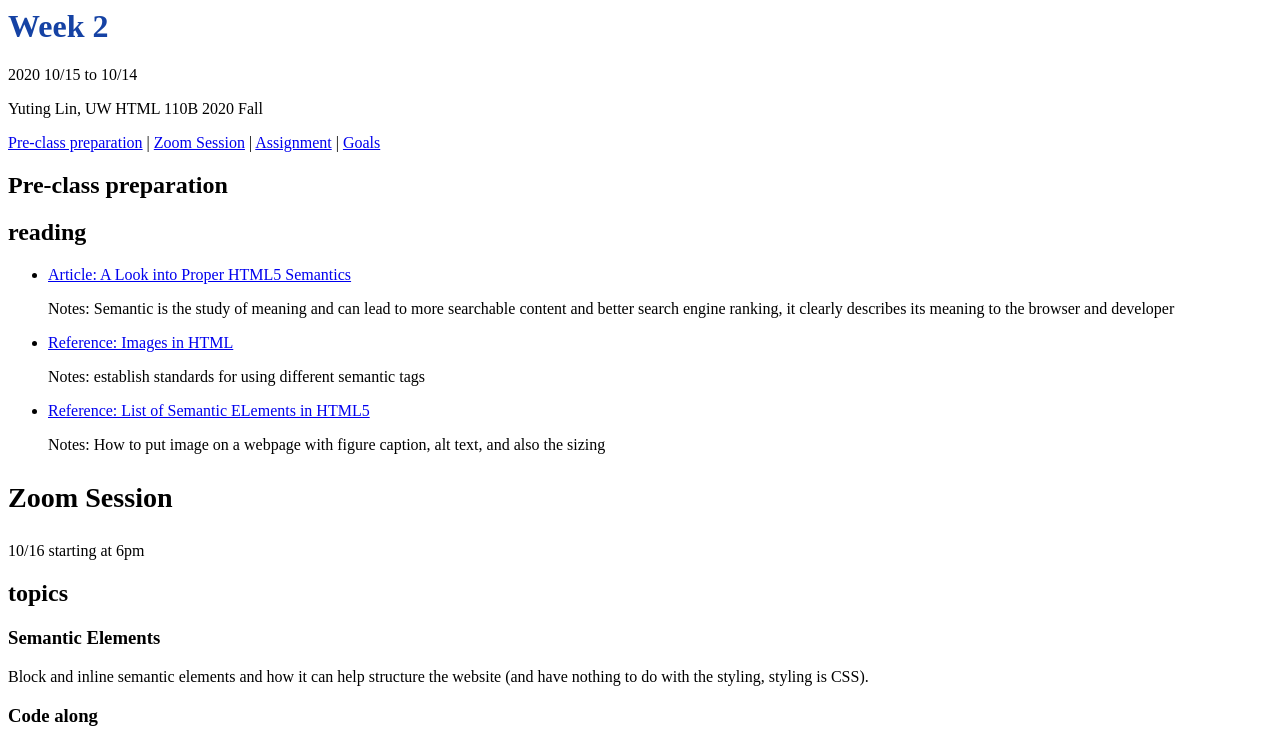
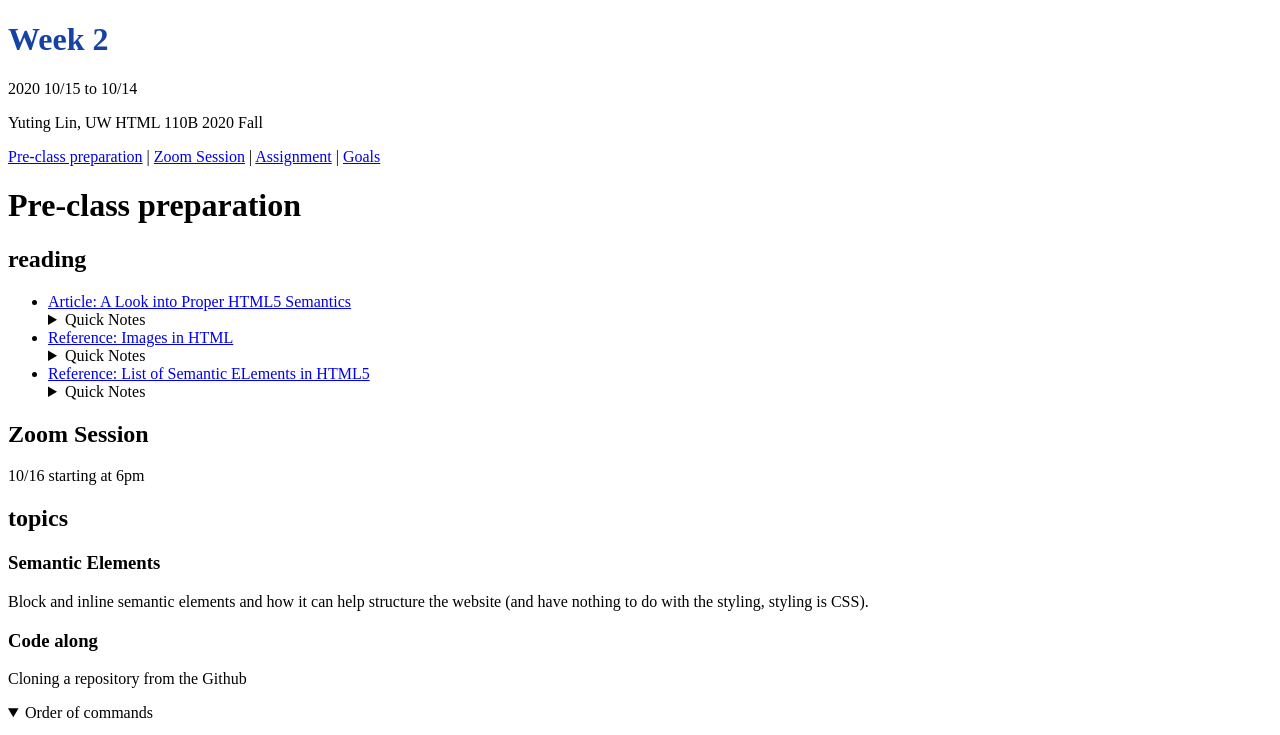
Before and after one commit to filizlin/portfolio, a plain HTML site: page week2-material.html in a window 1280 px wide. Shown: the top 735 px of the page. Drawn offline with Linux system fonts and the light colour scheme.

Commit message:
validation fix

```diff
--- a/week2-material.html
+++ b/week2-material.html
@@ -1,4 +1,4 @@
-<!<!DOCTYPE html>
+<!DOCTYPE html>
   <html lang="en" dir="ltr">
 
   <head>
@@ -11,37 +11,33 @@
     <h1 style=color:#1542a4> Week 2 </h1>
     <time datetime="2020-10-08">2020 10/15 to 10/14</time>
     <p>Yuting Lin, UW HTML 110B 2020 Fall</p>
-    <section>
+
       <nav>
         <a href="#Pre-classpreparationlink">Pre-class preparation</a> |
         <a href="#ZoomSessionlink">Zoom Session</a> |
         <a href="#Assignmentlink">Assignment</a> |
         <a href="#Goalslink">Goals</a>
       </nav>
-      <header>
-        <h1><strong>
-            <a name="Pre-classpreparationlink">
-              Pre-class preparation <a /></strong></h1>
-      </header>
+      <header><h1><a name="Pre-classpreparationlink"><strong>Pre-class preparation</strong></a></h1></header>
       <section>
         <h2>reading</h2>
         <ul>
           <li><a href="https://www.hongkiat.com/blog/html-5-semantics/" target="_blank">Article: A Look into Proper HTML5 Semantics</a></li>
-          <p>Notes: Semantic is the study of meaning and can lead to more searchable content and better search engine ranking, it clearly describes its meaning to the browser and developer</p>
+          <details><summary>Quick Notes</summary>Semantic is the study of meaning and can lead to more searchable content and better search engine ranking, it clearly describes its meaning to the browser and developer</details>
           <li><a href="https://html.spec.whatwg.org/multipage/text-level-semantics.html#text-level-semantics" target="_blank">Reference: Images in HTML</a></li>
-          <p>Notes: establish standards for using different semantic tags</p>
+          <details><summary>Quick Notes</summary>establish standards for using different semantic tags</details>
           <li><a href="https://www.w3schools.com/html/html_links.asp" target="_blank">Reference: List of Semantic ELements in HTML5</a></li>
-          <p>Notes: How to put image on a webpage with figure caption, alt text, and also the sizing</p>
+          <details><summary>Quick Notes</summary>How to put image on a webpage with figure caption, alt text, and also the sizing</details>
         </ul>
       </section>
       <section>
-        <header>
-          <h2><a name="ZoomSessionlink">
-              <h1><strong>Zoom Session</strong></h1>
-            </a></h2>
+        <header><h1>
+          <a name="ZoomSessionlink">
+              <strong>Zoom Session</strong>
+            </a></h1>
 
         </header>
-        <time>10/16 starting at 6pm</time>
+        <p>10/16 starting at 6pm</p>
 
         <h2>topics</h2>
         <h3>Semantic Elements</h3>
@@ -73,16 +69,16 @@
         <h3>adding image</h3>
         <p><code>img</code> is an open tag (no closing tag). Need to use the <code>scr</code> attribute to indicate the course, <code>alt</code> attribute for the alternative text, and <code>size</code> attribute for the sizing (define height and
           width)</p>
-        <ul>
-          <li>
+
+
             <h4>adding image from web</h4>
-          </li>
+
           <p>beware of copyright. add the URL after <code>scr</code> in double quotes</p>
-          <li>
+
             <h4>adding image from local</h4>
-          </li>
+
           <p>store the image file in the html folder, and link to local file using relative path (where the image is in relation to the .html file). use <code>./name of image</code>, where <code>.</code> means the folder the .html is in</p>
-        </ul>
+
 
       </section>
       <section>
@@ -92,7 +88,7 @@
           </a>
         </header>
         <p>create a main portfolio page with title, image, and links to all projects. Then create another page with dummy text</p>
-        <header>
+
       </section>
       <section>
         <header>
```
Also changed, not shown: week10-material.html (+1 -1 lines), week3-material.html (+1 -1 lines), week4-material.html (+1 -1 lines), week5-material.html (+1 -1 lines), week6-material.html (+1 -1 lines), week7-material.html (+1 -1 lines), week8-material.html (+1 -1 lines), week9-material.html (+1 -1 lines).
